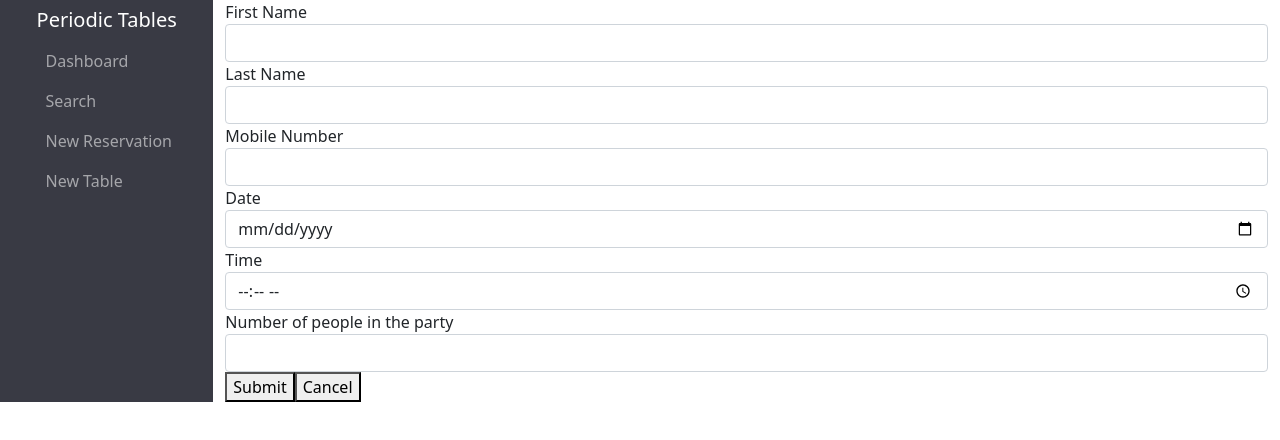
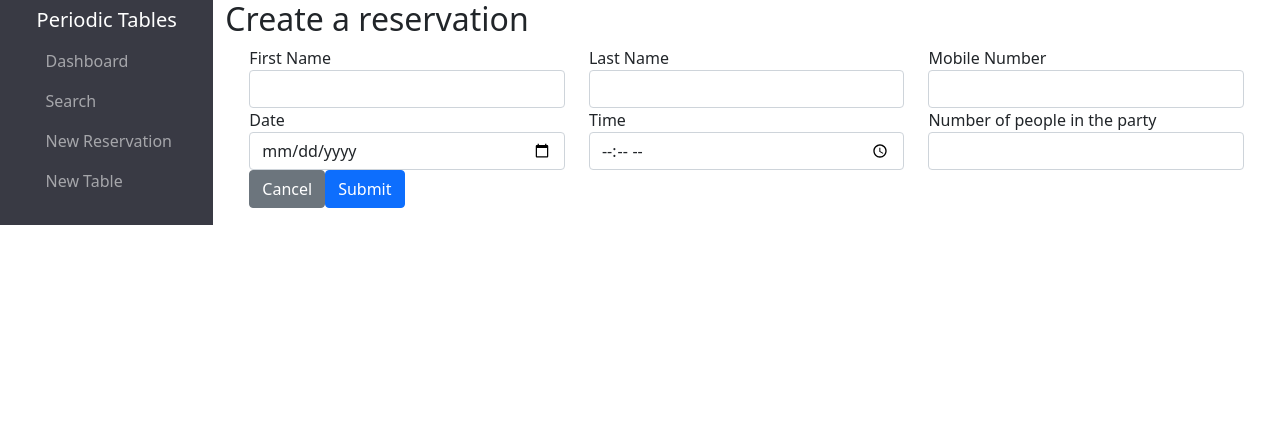
Before and after one commit to Thinkful-Ed/starter-restaurant-reservation, a React (Create React App) app in the folder front-end/: page /reservations/new in a window 1280 px wide. Shown: the top 440 px of the page. Built offline with nearby package versions, Linux system fonts and the light colour scheme; no server answers; a web font is replaced by a local one.

Commit message:
changed useStates from individiaul variables to object

```diff
--- a/front-end/src/dashboard/Dashboard.js
+++ b/front-end/src/dashboard/Dashboard.js
@@ -27,7 +27,7 @@ function Dashboard({ date }) {
     <main>
       <h1>Dashboard</h1>
       <div className="d-md-flex mb-3">
-        <h4 className="mb-0">Reservations for date</h4>
+        <h4 className="mb-0">Reservations for {date}</h4>
       </div>
       <ErrorAlert error={reservationsError} />
       {JSON.stringify(reservations)}
--- a/front-end/src/layout/AddReservation.js
+++ b/front-end/src/layout/AddReservation.js
@@ -2,34 +2,49 @@ import React, {useState} from "react"
 import Form from "./Form"
 
 function AddReservation(){
-    const [firstName, setFirstName] = useState("")
-    const [lastName, setLastName] = useState("")
-    const [mobileNumber, setMobileNumber] = useState("")
-    const [date, setDate] = useState("")
-    const [time, setTime] = useState("")
-    const [numPeople, setNumPeople] = useState(1)
+    const initialFormState = {
+        first_name: "",
+        last_name: "",
+        mobile_number: "",
+        reservation_date: "",
+        reservation_time: "",
+        people: "",
+    }
 
-    const handleFirstNameChange = (event)=> setFirstName(event.target.value)
-    const handleLastNameChange = (event)=> setLastName(event.target.value)
-    const handleMobileNumberChange = (event)=> setMobileNumber(event.target.value)
+
+    // const [firstName, setFirstName] = useState("")
+    // const [lastName, setLastName] = useState("")
+    // const [mobileNumber, setMobileNumber] = useState("")
+    // const [date, setDate] = useState("")
+    // const [time, setTime] = useState("")
+    // const [numPeople, setNumPeople] = useState(1)
+    const [reservationForm, setReservationForm] = useState(initialFormState)
+    const handleChange = ({ target }) =>{
+        setReservationForm({
+            ...reservationForm,
+            [target.name]: target.value,
+        })
+    }
+
+    // const handleFirstNameChange = (event)=> setFirstName(event.target.value)
+    // const handleLastNameChange = (event)=> setLastName(event.target.value)
+    // const handleMobileNumberChange = (event)=> setMobileNumber(event.target.value)
 
     const handleSubmit = async (event)=>{
         event.preventDefault()
     }
 
-    console.log(firstName)
-    console.log(lastName)
-    console.log(mobileNumber)
+    // console.log(firstName)
+    // console.log(lastName)
+    // console.log(mobileNumber)
+    console.log(reservationForm.first_name)
     return (
         <>
             <Form
-            handleSubmit = {handleSubmit}
-            handleFirstNameChange = {handleFirstNameChange}
-            handleLastNameChange = {handleLastNameChange}
-            handleMobileNumberChange = {handleMobileNumberChange}
-            firstName={firstName}
-            lastName={lastName}
-            mobileNumber={mobileNumber}/>
+                handleSubmit = {handleSubmit}
+                handleChange = {handleChange}
+                reservationForm = {reservationForm}
+/>
         </>
     )
 }
--- a/front-end/src/layout/Form.js
+++ b/front-end/src/layout/Form.js
@@ -1,9 +1,16 @@
 import React from "react"
 
 
-function Form({handleSubmit, handleFirstNameChange, handleLastNameChange, handleMobileNumberChange, firstName, lastName, mobileNumber}){
+function Form({handleSubmit, handleChange, reservationForm}){
     return (
+        <>
+        <h2>
+            Create a reservation
+        </h2>
         <form onSubmit = {handleSubmit}>
+            <div className="container">
+                <div className="row">
+                    <div className="col-sm">
                         <div>
                             <label htmlFor="first_name">
                                     First Name
@@ -12,11 +19,13 @@ function Form({handleSubmit, handleFirstNameChange, handleLastNameChange, handle
                                 name = "first_name"
                                 id = "first_name"
                                 className = "form-control"
-                onChange={handleFirstNameChange}
-                value={firstName}
+                                onChange={handleChange}
+                                value={reservationForm.first_name}
                                 required
                                 />
                         </div>
+                    </div>
+                    <div className="col-sm">
                         <div>
                         <label htmlFor="last_name">
                             Last Name
@@ -25,11 +34,13 @@ function Form({handleSubmit, handleFirstNameChange, handleLastNameChange, handle
                         name = "last_name"
                         id = "last_name"
                         className = "form-control"
-                onChange={handleLastNameChange}
-                value={lastName}
+                        onChange={handleChange}
+                        value={reservationForm.last_name}
                         required
                         />
                         </div>
+                    </div>
+                    <div className="col-sm">
                         <div>
                             <label htmlFor="mobile_number">
                                 Mobile Number
@@ -38,11 +49,15 @@ function Form({handleSubmit, handleFirstNameChange, handleLastNameChange, handle
                             name = "mobile_number"
                             id = "mobile_number"
                             className = "form-control"
-                onChange={handleMobileNumberChange}
-                value={mobileNumber}
+                            onChange={handleChange}
+                            value={reservationForm.mobile_number}
                             required
                             />
                         </div>
+                    </div>
+                </div>
+                <div className="row">
+                    <div className="col-sm">
                         <div>
                             <label htmlFor="reservation_date">
                                 Date
@@ -51,9 +66,13 @@ function Form({handleSubmit, handleFirstNameChange, handleLastNameChange, handle
                             name = "reservation_date"
                             id = "reservation_date"
                             className = "form-control"
+                            onChange={handleChange}
+                            value={reservationForm.reservation_date}
                             required
                             />
                         </div>
+                    </div>
+                    <div className="col-sm">
                     <div>
                         <label htmlFor="reservation_time">
                             Time
@@ -62,9 +81,13 @@ function Form({handleSubmit, handleFirstNameChange, handleLastNameChange, handle
                         name = "reservation_time"
                         id = "reservation_time"
                         className = "form-control"
+                        onChange={handleChange}
+                        value={reservationForm.reservation_time}
                         required
                         />
                     </div>
+                </div>
+                <div className="col-sm">
                     <div>
                         <label htmlFor="people">
                             Number of people in the party
@@ -73,12 +96,30 @@ function Form({handleSubmit, handleFirstNameChange, handleLastNameChange, handle
                         name = "people"
                         id = "people"
                         className = "form-control"
+                        onChange={handleChange}
+                        value={reservationForm.people}
                         required
                         />
                     </div>
-            <button type="submit">Submit</button>
-            <button type="cancel">Cancel</button>
+                </div>
+                </div>
+            <div className="row">
+                <div className="col-sm">
+                    <button type="cancel" className="btn btn-secondary">Cancel</button>
+                    <button type="submit" className="btn btn-primary">Submit</button>
+                </div>
+
+            </div>
+
+            </div>
+
+
+
+
+
+
         </form>
+        </>
     )
 }
 
--- a/front-end/src/layout/Routes.js
+++ b/front-end/src/layout/Routes.js
@@ -5,6 +5,7 @@ import Dashboard from "../dashboard/Dashboard";
 import NotFound from "./NotFound";
 import { today } from "../utils/date-time";
 import AddReservation from "./AddReservation";
+import useQuery from "../utils/useQuery"
 
 /**
  * Defines all the routes for the application.
@@ -14,6 +15,12 @@ import AddReservation from "./AddReservation";
  * @returns {JSX.Element}
  */
 function Routes() {
+  const query = useQuery() //initialize the useQuery hook
+  console.log(query)
+  const date = query.get("date")
+  console.log(date)
+  const limit = query.get("limit")
+  console.log(limit)
   return (
     <Switch>
       <Route exact={true} path="/">
--- a/package.json
+++ b/package.json
@@ -47,5 +47,9 @@
   },
   "keywords": [],
   "author": "Thinkful, Inc.",
-  "license": "UNLICENSED"
+  "license": "UNLICENSED",
+  "dependencies": {
+    "knex": "^2.1.0",
+    "pg": "^8.7.3"
+  }
 }
```
Also changed, not shown: 1 other file (tests, documents, lock files or other folders). Lines whose indentation alone changed are shown as unchanged.
